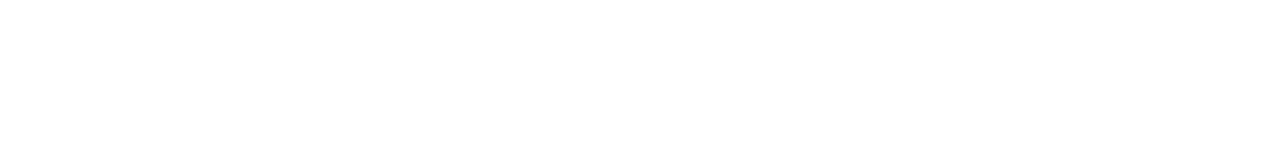
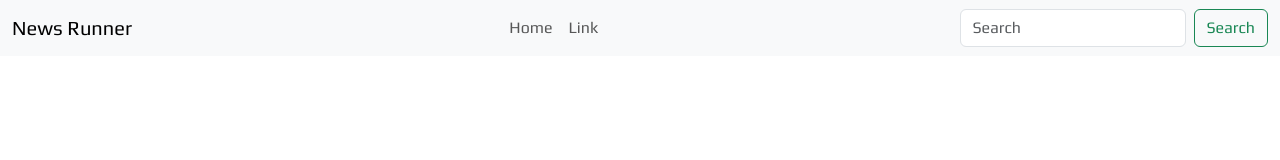
Before and after one commit to Antarias92/Antarias92.github.io, a plain HTML site: page index.html in a window 1280 px wide. Drawn offline with nearby package versions, Linux system fonts and the light colour scheme.

Commit message:
Added a navbar and Google Fonts

```diff
--- a/CSS/style.css
+++ b/CSS/style.css
@@ -0,0 +1,8 @@
+*{
+    margin: 0;
+    padding: 0;
+}
+
+body{
+    font-family: 'Play', sans-serif;
+}
--- a/index.html
+++ b/index.html
@@ -5,10 +5,37 @@
     <meta name="viewport" content="width=device-width, initial-scale=1.0">
     <title>News Runner</title>
     <link href="https://cdn.jsdelivr.net/npm/bootstrap@5.3.3/dist/css/bootstrap.min.css" rel="stylesheet" integrity="sha384-QWTKZyjpPEjISv5WaRU9OFeRpok6YctnYmDr5pNlyT2bRjXh0JMhjY6hW+ALEwIH" crossorigin="anonymous">
+    <link rel="preconnect" href="https://fonts.googleapis.com">
+    <link rel="preconnect" href="https://fonts.gstatic.com" crossorigin>
+    <link href="https://fonts.googleapis.com/css2?family=Play:wght@400;700&display=swap" rel="stylesheet">
+    <link href="https://cdn.jsdelivr.net/npm/bootstrap@5.3.3/dist/css/bootstrap.min.css" rel="stylesheet" integrity="sha384-QWTKZyjpPEjISv5WaRU9OFeRpok6YctnYmDr5pNlyT2bRjXh0JMhjY6hW+ALEwIH" crossorigin="anonymous">
     <link rel="stylesheet" href="./CSS/style.css">
 </head>
 <body>
-
+    <header class="container-fluid">
+        <nav class="navbar navbar-expand-lg fixed-top bg-body-tertiary">
+            <div class="container-fluid">
+              <a class="navbar-brand" href="./index.html">News Runner</a>
+              <button class="navbar-toggler" type="button" data-bs-toggle="collapse" data-bs-target="#navbarSupportedContent" aria-controls="navbarSupportedContent" aria-expanded="false" aria-label="Toggle navigation">
+                <span class="navbar-toggler-icon"></span>
+              </button>
+              <div class="collapse navbar-collapse" id="navbarSupportedContent">
+                <ul class="navbar-nav mx-auto mb-2 mb-lg-0">
+                  <li class="nav-item">
+                    <a class="nav-link" aria-current="page" href="./index.html">Home</a>
+                  </li>
+                  <li class="nav-item">
+                    <a class="nav-link" href="#">Link</a>
+                  </li>
+                </ul>
+                <form class="d-flex" role="search">
+                  <input class="form-control me-2" id="search_Input" type="text" placeholder="Search">
+                  <button class="btn btn-outline-success">Search</button>
+                </form>
+              </div>
+            </div>
+          </nav>
+    </header>
 
     <script src="./JS/main.js"></script>
     <script src="https://cdn.jsdelivr.net/npm/bootstrap@5.3.3/dist/js/bootstrap.bundle.min.js" integrity="sha384-YvpcrYf0tY3lHB60NNkmXc5s9fDVZLESaAA55NDzOxhy9GkcIdslK1eN7N6jIeHz" crossorigin="anonymous"></script>
```
